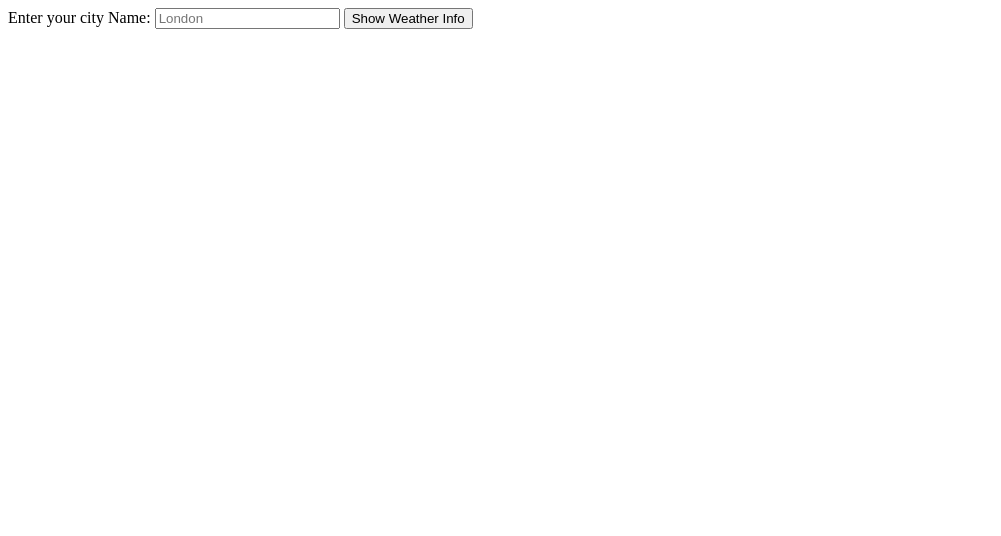
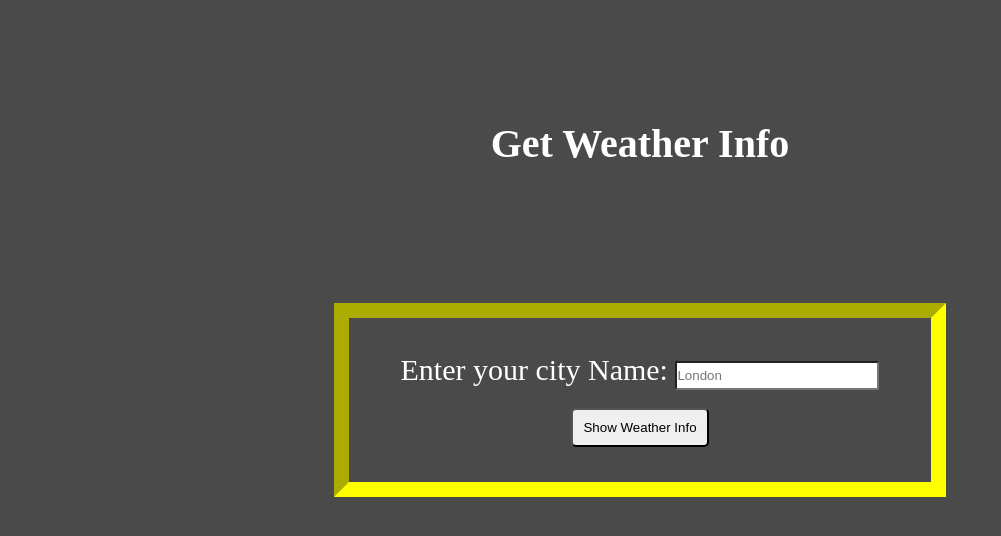
Before and after one commit to Hasibull/get-weather-info, a website: page index.html in a window 1280 px wide. Shown: the whole page, without its empty margins (0-1001 px from the left). Drawn offline with Linux system fonts and the light colour scheme.

Commit message:
final change

```diff
--- a/index.html
+++ b/index.html
@@ -5,12 +5,61 @@
     <meta http-equiv="X-UA-Compatible" content="IE=edge">
     <meta name="viewport" content="width=device-width, initial-scale=1.0">
     <title>Get Weather info</title>
+    <style type="text/css">
+        * {
+            margin: 0;
+            padding: 0;
+        }
+        .wrapper {
+            height: 100vh;
+            width: 100vw;
+            margin: 0;
+            padding: 0;
+            background-color: #4a4a4a;
+        }
+        h1 {
+            color: white;
+            font-size: 2.5rem;
+            text-align: center;
+            position: absolute;
+            top: 15%;
+            left: 50%;
+            transform: translateX(-50%);
+        }
+        form {
+            width: 40%;
+            position: relative;
+            text-align: center;
+            top: 50%;
+            left: 50%;
+            transform: translate(-50%, -50%);
+            padding: 35px;
+            border: 15px inset yellow;
+        }
+        label {
+            font-size: 30px;
+            color: white;
+        }
+        input {
+            height: 25px;
+            width: 200px;
+            border-radius: 2px;
+        }
+        button {
+            padding: 10px;
+            border-radius: 5px;
+        }
+    </style>
 </head>
 <body>
-    <form action="/" method="POST">
-        <label for="cityInput">Enter your city Name: </label>
-        <input id="cityInput" type="text" name="cityName" placeholder="London">
-        <button type="submit">Show Weather Info</button>
-    </form>
+    <div class="wrapper">
+        <h1>Get Weather Info</h1>
+        <form action="/" method="POST">
+            <label for="cityInput">Enter your city Name: </label>
+            <input id="cityInput" type="text" name="cityName" placeholder="London">
+            <br><br>
+            <button type="submit">Show Weather Info</button>
+        </form>
+    </div>
 </body>
 </html>
```
